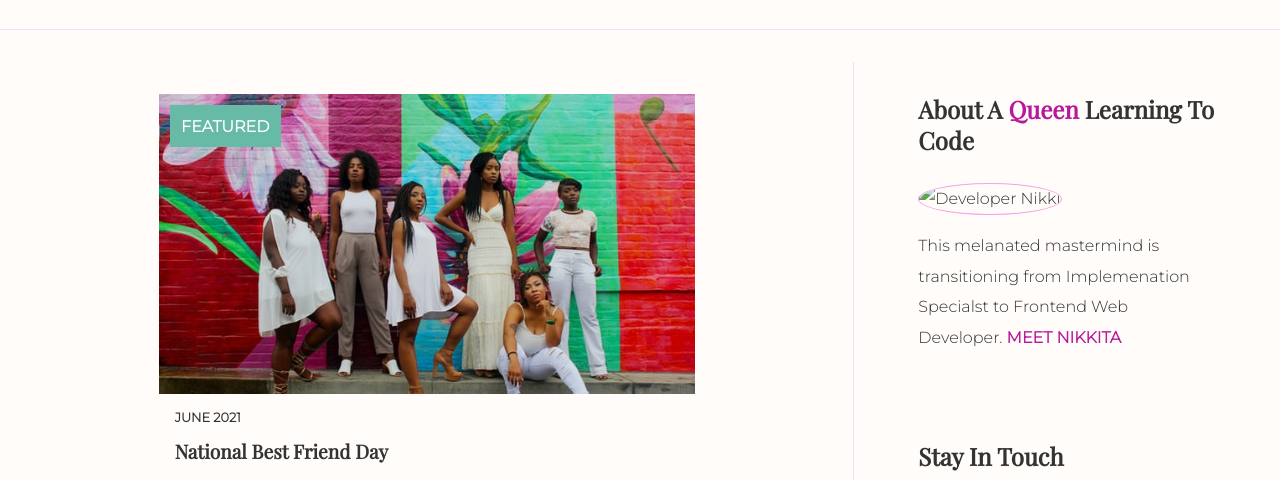
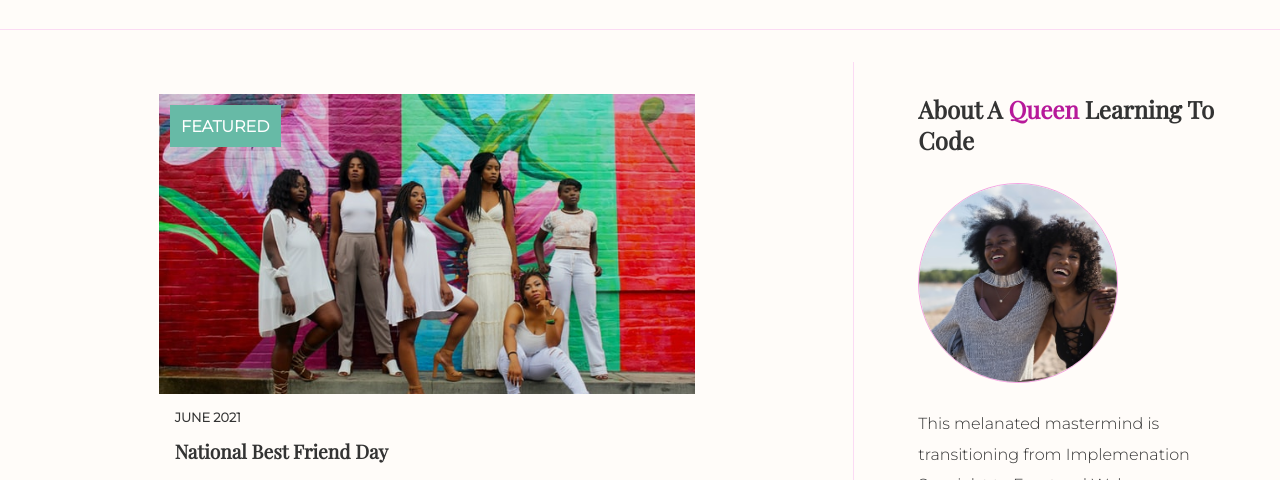
Before and after one commit to nlefty/udacity-blog-website, a plain HTML site: page index.html in a window 1280 px wide. Shown: the part 154-634 px from the top of the page. Drawn offline with nearby package versions, Linux system fonts and the light colour scheme; the site is published under a folder, as on GitHub Pages, so addresses that start at the root find nothing.

Commit message:
style: Fix about image path

```diff
--- a/index.html
+++ b/index.html
@@ -83,7 +83,7 @@
             <div class="about">
                 <div class="about-content">
                     <h2>About A <span class="accent">Queen</span> Learning To Code</h2>
-                    <img class="about-image" src="/images/friends-hugging.jpg" alt="Developer Nikki">
+                    <img class="about-image" src="images/friends-hugging.jpg" alt="Developer Nikki">
                     <p>This melanated mastermind is transitioning from Implemenation Specialst to Frontend Web Developer. <a href="#" class="more">Meet Nikkita</a></p>
 
                 </div>
```
